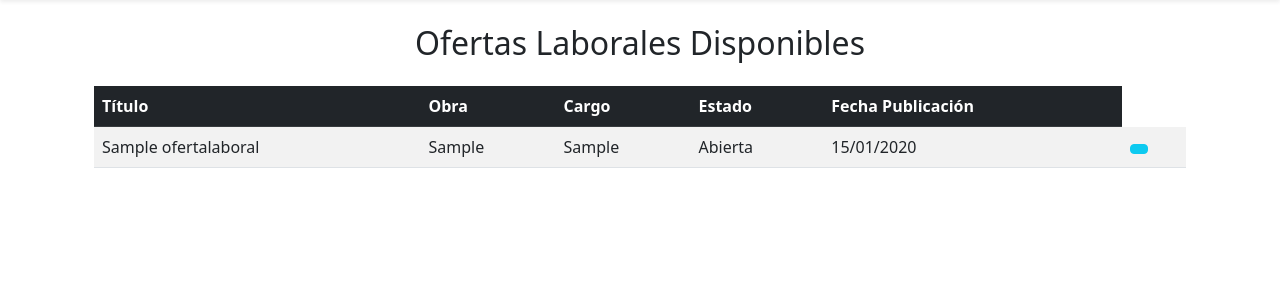
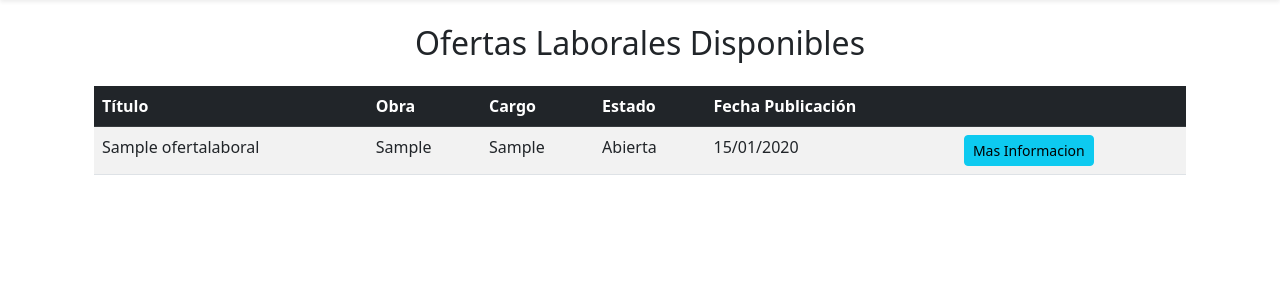
Before and after one commit to MatiasBaezaWong/Proyecto-HireUp, a Django app: page /candidato/ in a window 1280 px wide. Shown: the part 56-356 px from the top of the page. Run offline with Django 5.2, Linux system fonts and the light colour scheme; a user stored in the database is signed in; tables that the repository leaves empty hold one stand-in row (values such as "Sample post").

Commit message:
Actualizacion del Requirements.txt

```diff
--- a/ofertas_laborales/templates/ofertas_laborales/ofertas_candidato.html
+++ b/ofertas_laborales/templates/ofertas_laborales/ofertas_candidato.html
@@ -13,6 +13,7 @@
                     <th>Cargo</th>
                     <th>Estado</th>
                     <th>Fecha Publicación</th>
+                    <th></th>
                 </tr>
             </thead>
             <tbody>
@@ -24,7 +25,7 @@
                         <td>{{ oferta.estado|capfirst }}</td>
                         <td>{{ oferta.fecha_publicacion|date:"d/m/Y" }}</td>
                         <td>
-                            <a href="{% url 'ofertas_laborales:detalle_oferta' oferta.id %}" class="btn btn-info btn-sm"></a>
+                            <a href="{% url 'ofertas_laborales:detalle_oferta' oferta.id %}" class="btn btn-info btn-sm">Mas Informacion</a>
                         </td>
                     </tr>
                 {% endfor %}
```
Also changed, not shown: requirements.txt (+5 -5 lines).
